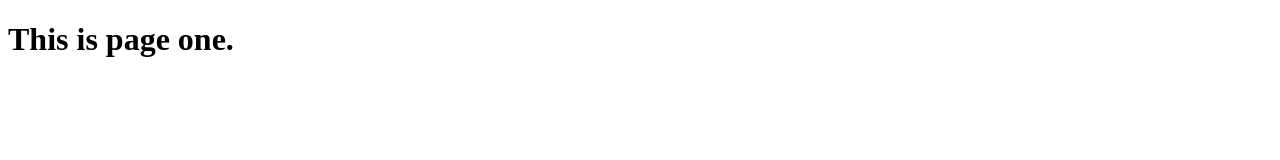
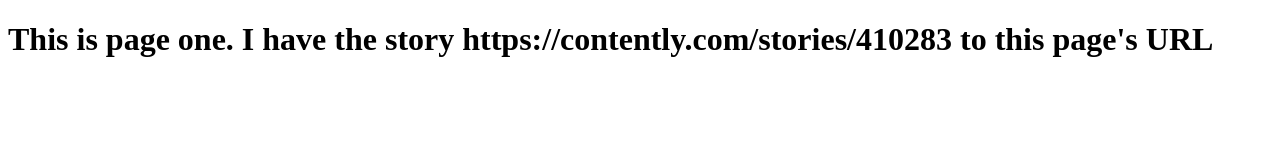
Before and after one commit to sh136708/test-website, a plain HTML site: page page1.html in a window 1280 px wide. Drawn offline with Linux system fonts and the light colour scheme.

Commit message:
Update page1.html

```diff
--- a/page1.html
+++ b/page1.html
@@ -6,6 +6,6 @@
     <title>Page One</title>
 </head>
 <body>
-    <h1>This is page one.</h1>
+    <h1>This is page one. I have the story https://contently.com/stories/410283 to this page's URL</h1>
 </body>
 </html>
```
